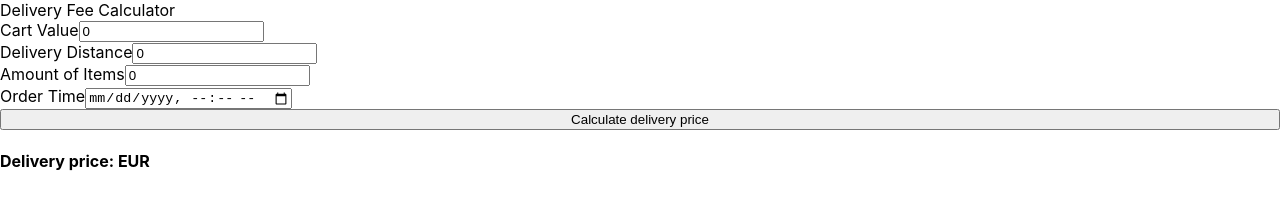
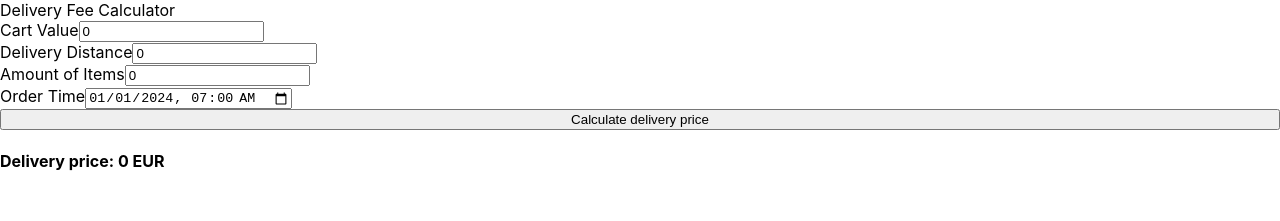
Before and after one commit to KatarinaNeskovic/Delivery-Fee-Calculator, a React (Create React App) app: page / in a window 1280 px wide. Shown: the top 221 px of the page. Built offline with nearby package versions, Linux system fonts and the light colour scheme.

Commit message:
edited input datetime local

```diff
--- a/src/DeliveryPriceCalculator.tsx
+++ b/src/DeliveryPriceCalculator.tsx
@@ -10,8 +10,10 @@ export function DeliveryPriceCalculator() {
     cartValue: 0,
     deliveryDistance: 0,
     amountOfItems: 0,
-    orderTime: (new Date()).toString(), //setting initial order time to current time
+    orderTime: '2024-01-01T07:00' //setting initial order time to current time
   })
+
+  const [deliveryFee, setDeliveryFee] = useState(0);
 
   const handleChange = (e: any) => {
     const { name, value } = e.target; //deconstructing e.target object to access its name and value props
@@ -26,8 +28,11 @@ export function DeliveryPriceCalculator() {
   const handleSubmit = (e: any) => {
     e.preventDefault();
 
-    const deliveryPrice = totalDeliveryFee(request)
+    const fee = totalDeliveryFee(request)
+
+    setDeliveryFee(fee);
   }
+
 
 
 
@@ -79,16 +84,16 @@ export function DeliveryPriceCalculator() {
         Order Time
         <input
           type="datetime-local"
-          name='dateTime'
+          name='orderTime'
           value={request.orderTime}
-          min={(new Date ()).toString()}  //setting the minimum date and time for whenever the app refreshes
+          min='2024-01-01T07:00'  //setting the minimum date and time for whenever the app refreshes
           onChange={handleChange}
           required
         />
       </label>
 
       <button onClick={handleSubmit}> Calculate delivery price </button>
-      <h4> Delivery price: { } EUR</h4>
+      <h4> Delivery price: {deliveryFee} EUR</h4>
     </form>
   )
 
```
